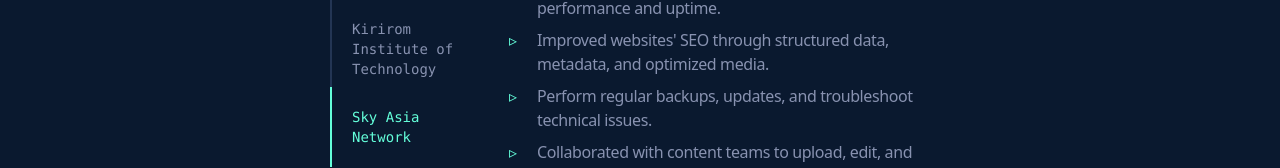
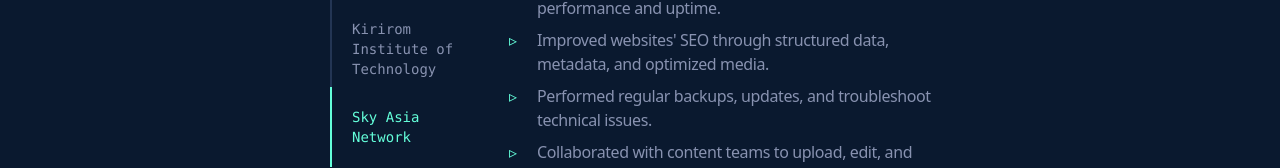
Before and after one commit to Enveed/seamsopagnarith-portfolio-v2, a Next.js app: page / in a window 1280 px wide. Both pictures are taken after a click on the button "Sky Asia Network". Shown: the part 2056-2224 px from the top of the page. Built offline with nearby package versions, Linux system fonts and the light colour scheme.

Commit message:
fix - update minor bullet point in SAN

```diff
--- a/components/Work.jsx
+++ b/components/Work.jsx
@@ -271,7 +271,7 @@ function Work() {
                   and optimized media.
                 </li>
                 <li className="relative pl-7 before:left-0 before:absolute before:content-['▹'] before:text-[#64ffda] py-1">
-                  Perform regular backups, updates, and troubleshoot technical
+                  Performed regular backups, updates, and troubleshoot technical
                   issues.
                 </li>
                 <li className="relative pl-7 before:left-0 before:absolute before:content-['▹'] before:text-[#64ffda] py-1">
```
